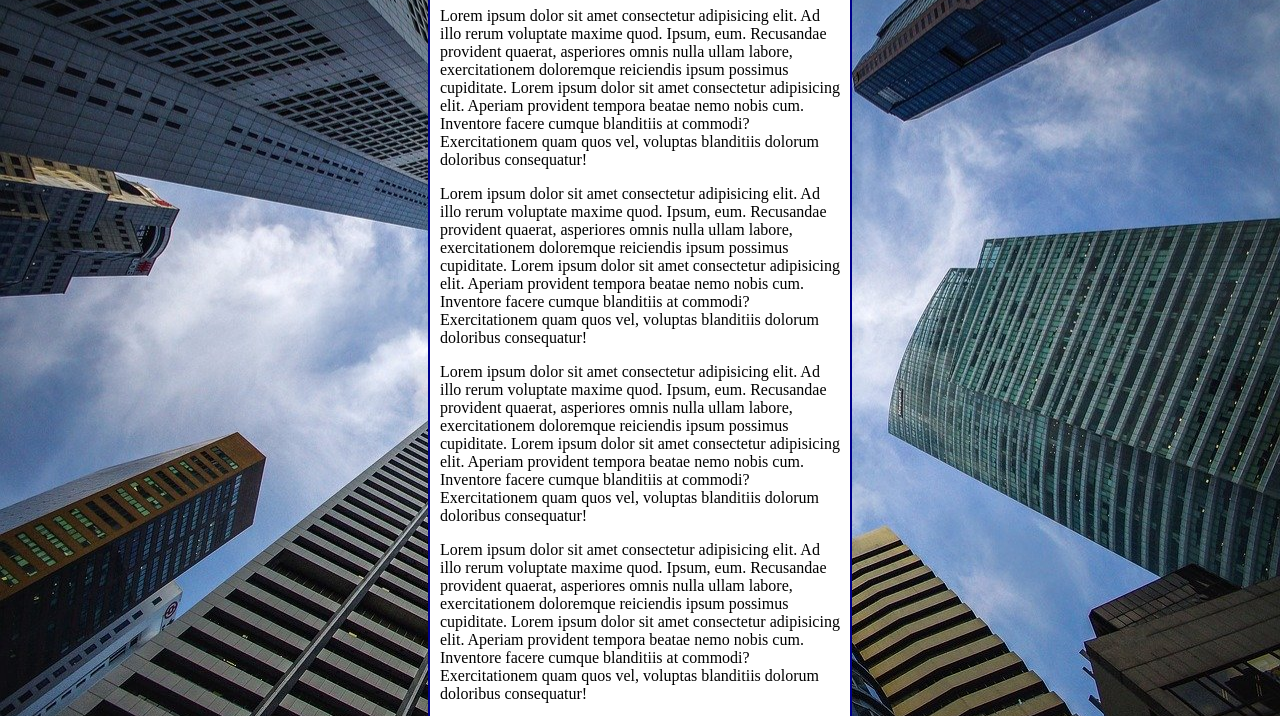
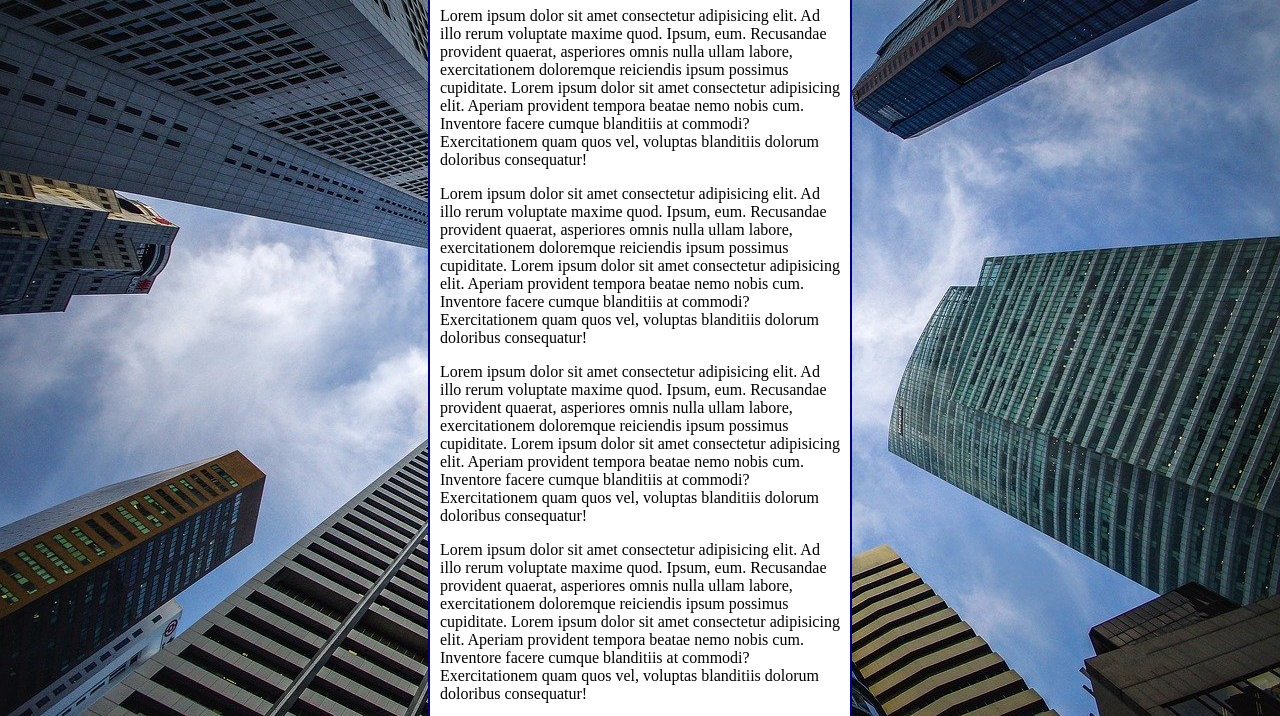
Before and after one commit to DeboraPalhano/html-css, a plain HTML site: page Exercicíos/ex022/fundo06.html in a window 1280 px wide. Shown: the part 93-809 px from the top of the page. Drawn offline with Linux system fonts and the light colour scheme.

Commit message:
Update fundo06.html

```diff
--- a/Exercicíos/ex022/fundo06.html
+++ b/Exercicíos/ex022/fundo06.html
@@ -7,13 +7,15 @@
     <title>Posicionamento</title>
     <style>
         body{
-            height: 100vh;
+            /*height: 100vh;
             background-color: black;
             background-image: url(imagens/wallpaper002.jpg);
             background-position: center center;
             background-repeat: no-repeat;
             background-size: cover;
-
+           */
+           background: black url(imagens/wallpaper002.jpg) center center no-repeat fixed ;
+           background-size: cover;
 
         }
 
```
